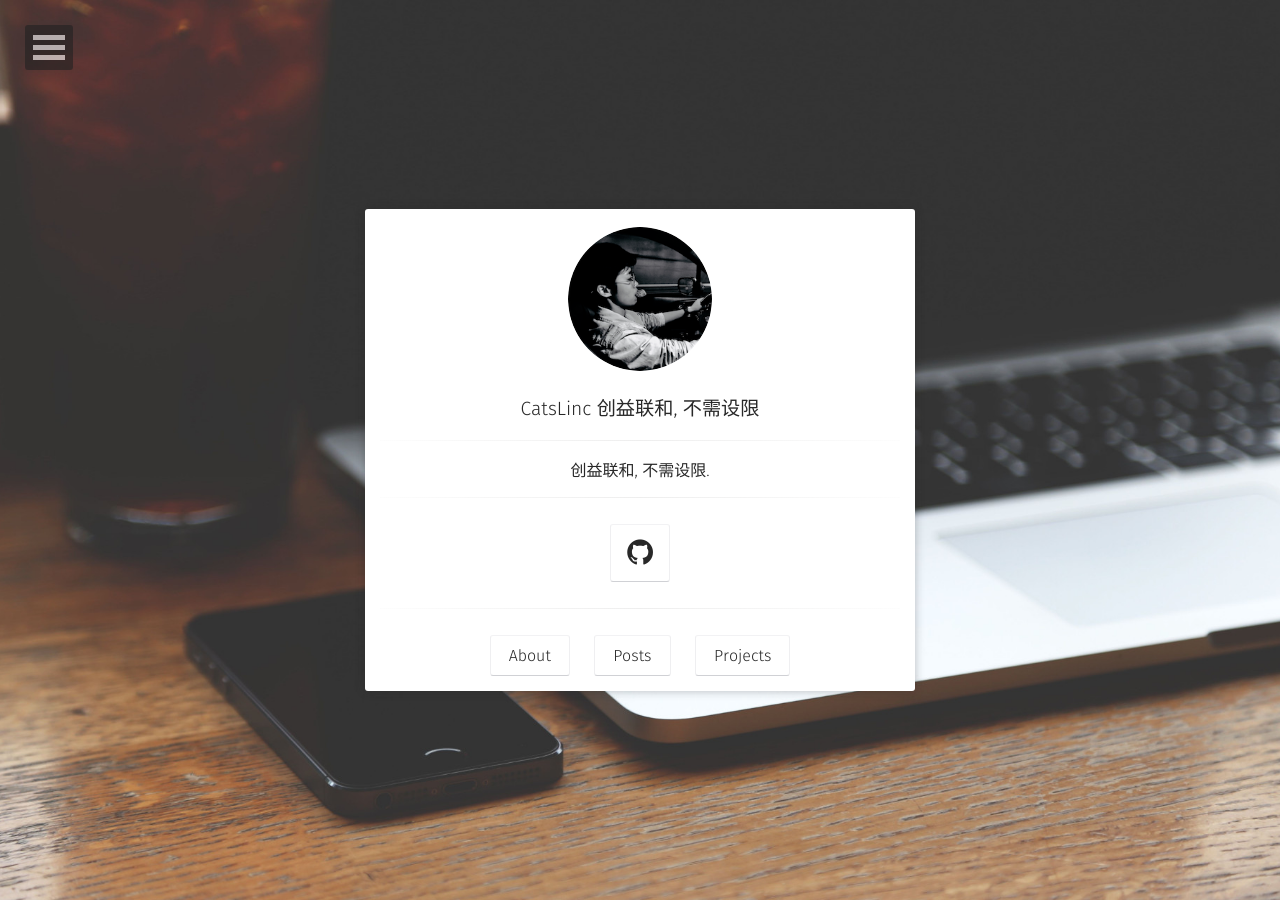
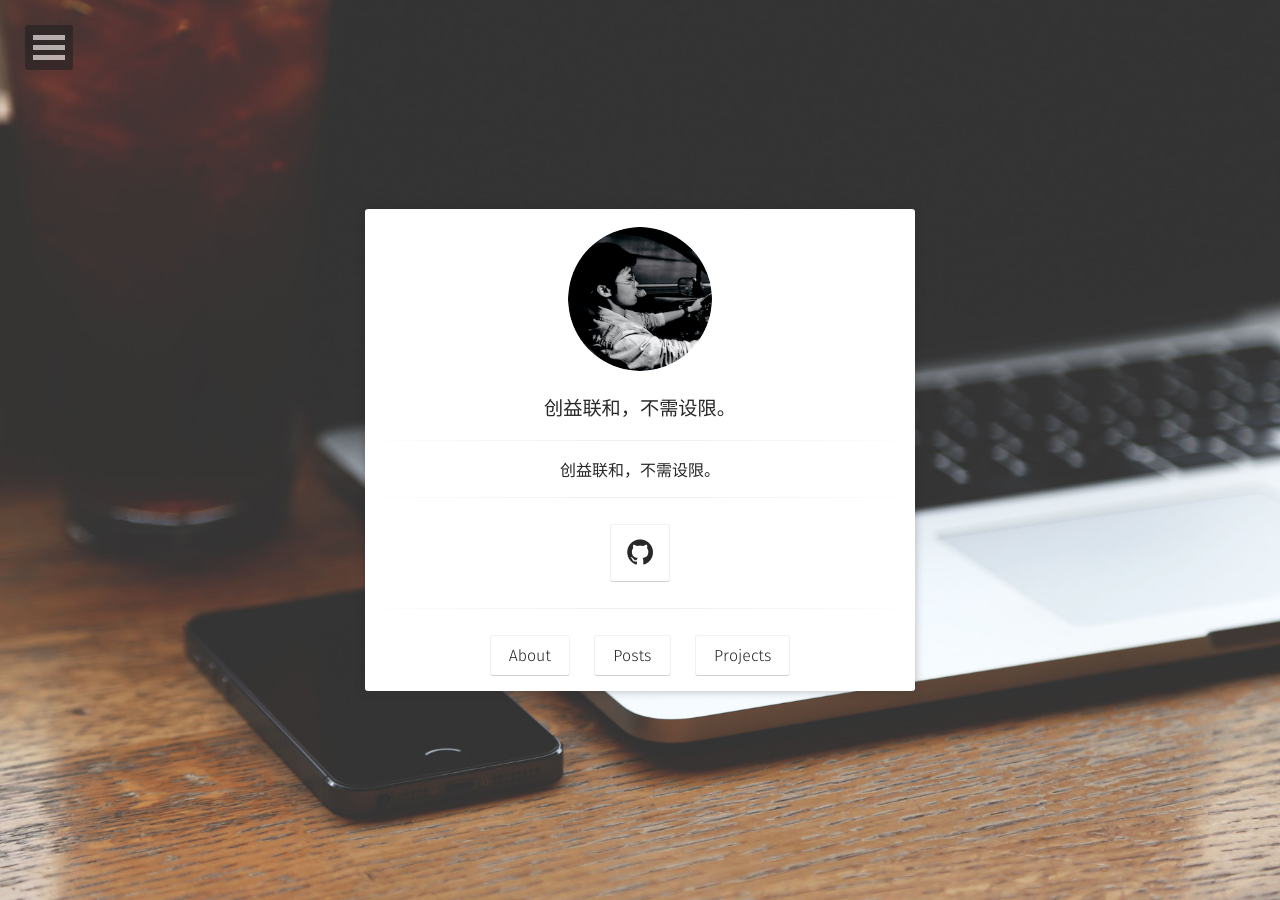
Before and after one commit to bossguloi/bossguloi.github.io, a Jekyll site: the page built from index.html, in a window 1280 px wide. Built offline with Jekyll 4.4.1, drawn with Linux system fonts in a browser that asks for light colours; some web fonts are replaced.

Commit message:
Update _config.yml

```diff
--- a/_config.yml
+++ b/_config.yml
@@ -1,7 +1,7 @@
 # Site
-title:              CatsLinc 创益联和, 不需设限
-bio:                '创益联和, 不需设限.'
-description:        "创益联和, 不需设限."
+title:              创益联和，不需设限。
+bio:                '创益联和，不需设限。'
+description:        "创益联和，不需设限。"
 reading_time:       true
 words_per_minute:   200
 logo:               'assets/img/logo.png'
```
Also changed, not shown: about/index.md (+1 -1 lines).
